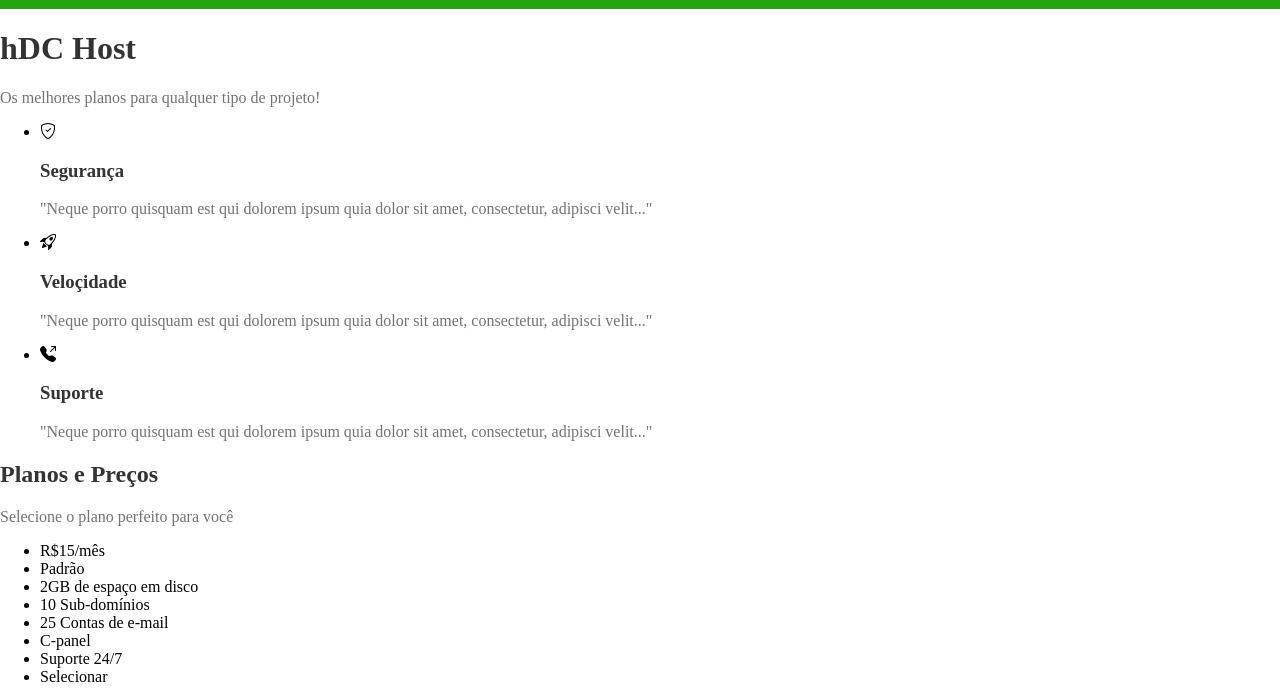
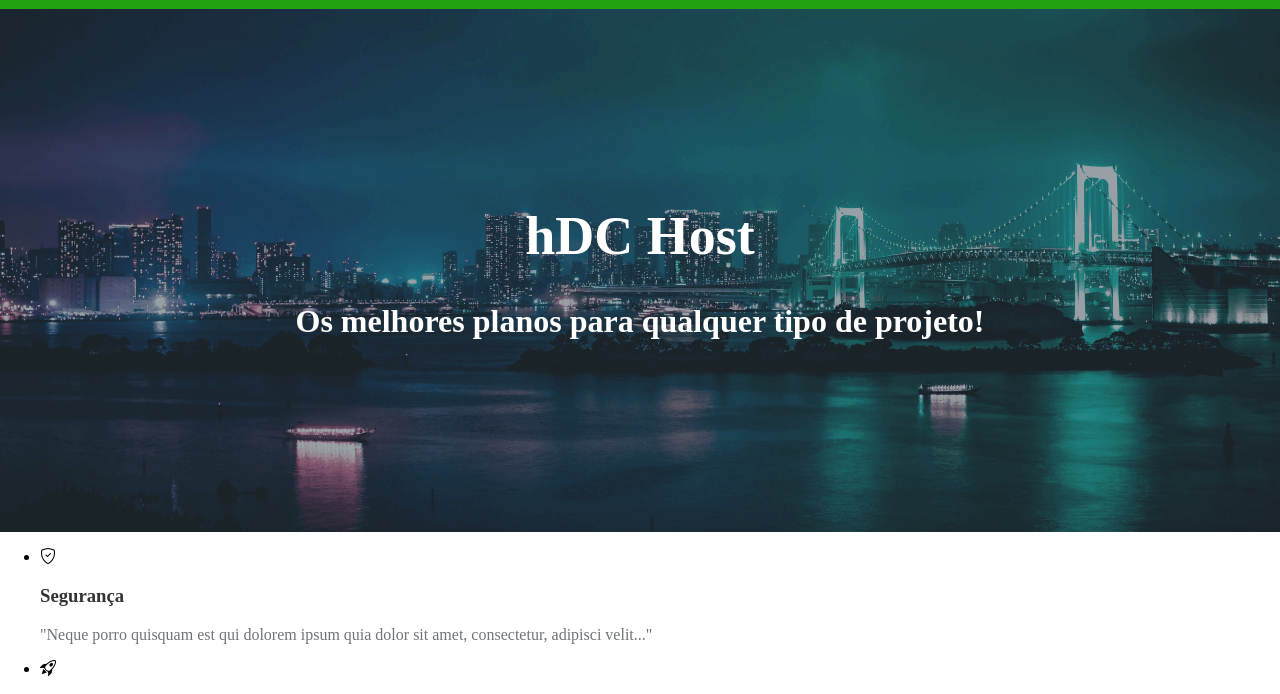
Before and after one commit to julianossgs/site-HDC-HOST, a plain HTML site: page index.html in a window 1280 px wide. Shown: the part 71-765 px from the top of the page. Drawn offline with nearby package versions, Linux system fonts and the light colour scheme; a web font is replaced by a local one.

Commit message:
Ajuste css do  banner

```diff
--- a/css/styles.css
+++ b/css/styles.css
@@ -67,3 +67,26 @@ nav{
     border-radius: 5px;
     color: #fff;
 }
+
+/* main banner */
+.main-banner{
+    background-image: url('../img/mainbanner.png');
+    background-position: center;
+    background-size: cover;
+    padding: 10em 0;
+    position: relative;
+}
+
+.main-banner h1, .main-banner p{
+    color: #fff;
+    text-align: center;
+    font-weight: bold;
+}
+
+.main-banner h1{
+    font-size: 54px;
+}
+
+.main-banner p{
+    font-size: 32px;
+}
```
